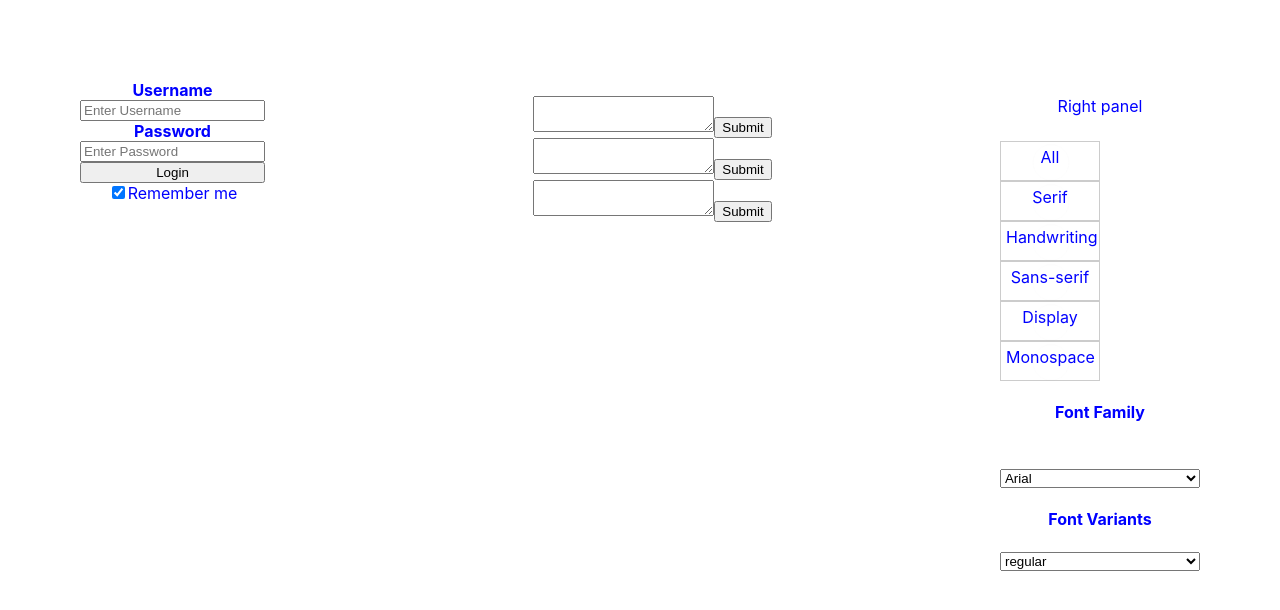
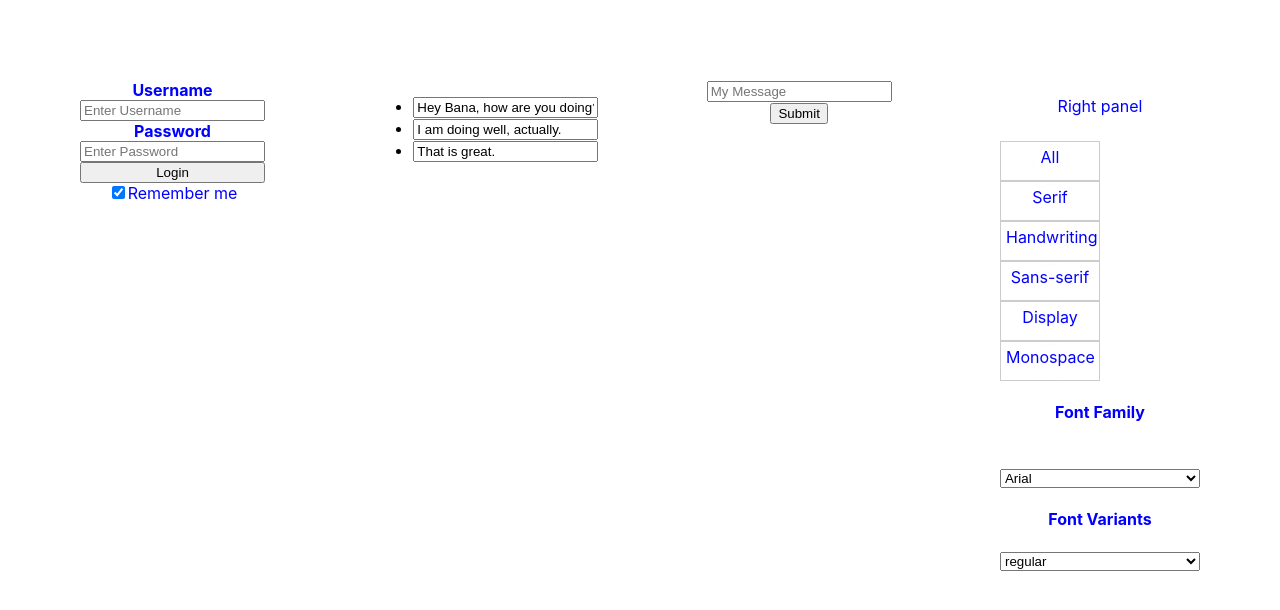
Before and after one commit to BandanaKM/google-fonts-app, a React (Create React App) app: page / in a window 1280 px wide. Shown: the top 610 px of the page. Built offline with nearby package versions, Linux system fonts and the light colour scheme.

Commit message:
add form component

```diff
--- a/src/App.js
+++ b/src/App.js
@@ -1,33 +1,91 @@
 import React, { Component } from 'react';
 import './App.css';
+import FontFormList from './FontFormList';
 import LeftPanel from './LeftPanel';
-import FontFormList from './FontFormList';
 import RightPanel from './RightPanel';
 
+
 class App extends Component {
-  constructor(props) {
-    super(props);
-    this.state = {
-      value: '',
+  state = {
+    pendingMessage: "",
     formEntries: [
       {
-          text: 'Sample text',
+        text: 'Hey Bana, how are you doing?',
+        isEditing: false,
       },
       {
-          text: 'Sample text',
+        text: 'I am doing well, actually.',
+        isEditing: false,
       },
       {
-          text: 'Sample text',
-        },
+        text: 'That is great.',
+        isEditing: false,
+      }
     ]
+  }
+
+  toggleIsEditingAt = (isEditing, indexToChange) =>
+   this.setState({
+     messages: this.state.formEntries.map((formEntry, index) => {
+       if (index === indexToChange) {
+         return {
+           ...formEntry,
+           isEditing: !formEntry[isEditing]
          };
        }
+        return formEntry;
+     })
+   });
+
+   setFormEntryAt = (text, indexToChange) =>
+     this.setState({
+       formEntries: this.state.formEntries.map((formEntry, index) => {
+         if (index === indexToChange) {
+           return {
+             ...formEntry,
+             text
+           };
+         }
+          return formEntry;
+       })
+   });
+
+   newFormEntrySubmitHandler = e => {
+     e.preventDefault();
+     this.setState({
+       formEntries: [
+         ...this.state.formEntries,
+        {
+          text: this.state.pendingMessage,
+          isEditing: false,
+        }
+       ],
+       pendingMessage: ''
+     });
+   }
+
 
   render() {
     return (
       <div className="App">
         <LeftPanel />
-         <FontFormList formEntries={this.state.formEntries} />
+        <FontFormList
+          formEntries={this.state.formEntries}
+          toggleIsEditingAt={this.toggleIsEditingAt}
+          setFormEntryAt={this.setFormEntryAt}
+          pendingMessage={this.state.pendingMessage}
+        />
+        <form onSubmit={this.newMessageSubmitHandler}>
+         <input
+           type="text"
+           onChange={this.handleMessageInput}
+           value={this.state.pendingMessage}
+           placeholder="My Message"
+         />
+         <div className="counter">
+          <button type="submit" name="submit" value="submit">Submit</button>
+         </div>
+       </form>
         <RightPanel />
       </div>
     );
--- /dev/null
+++ b/src/FontFormList/FontForm/EditFont/index.js
@@ -0,0 +1,23 @@
+import React, { Component } from 'react';
+import PropTypes from 'prop-types';
+
+class EditFont extends Component {
+  render(){
+    const { handleFormEdits, children } = this.props;
+    console.log(children);
+    return(
+      <input
+        type="text"
+        value={children.text}
+        onChange={handleFormEdits}
+      />
+    );
+  }
+}
+
+EditFont.propTypes = {
+  isEditing: PropTypes.bool,
+  handleFormEdits: PropTypes.func,
+}
+
+export default EditFont;
--- a/src/FontFormList/FontForm/index.js
+++ b/src/FontFormList/FontForm/index.js
@@ -1,35 +1,27 @@
 import React, { Component } from 'react';
+import PropTypes from 'prop-types';
+import EditFont from './EditFont';
 import './styles.css';
 
 class FontForm extends Component {
-  constructor(props) {
-    super(props);
-    this.state = {
-      value: ''
-    };
-
-    this.handleChange = this.handleChange.bind(this);
-    this.handleSubmit = this.handleSubmit.bind(this);
-  }
-
-  handleChange(event) {
-    this.setState({value: event.target.value});
-  }
-
-  handleSubmit(event) {
-    event.preventDefault();
-  }
-
   render() {
+   const { setFormEntry, entry } = this.props;
     return (
-      <form onSubmit={this.handleSubmit}>
-        <label>
-          <textarea value={this.state.value} onChange={this.handleChange} />
-        </label>
-        <input type="submit" value="Submit" />
-      </form>
+      <li className="fontForm">
+        <EditFont handleFormEdits={e => setFormEntry(e.target.value)}>
+          {entry}
+        </EditFont>
+      </li>
     );
   }
 }
 
+FontForm.propTypes = {
+  entry: PropTypes.object,
+  setFormEntry: PropTypes.func,
+  handleToggleEditing: PropTypes.func,
+  newFormEntrySubmitHandler: PropTypes.func,
+}
+
+
 export default FontForm;
--- a/src/FontFormList/index.js
+++ b/src/FontFormList/index.js
@@ -5,11 +5,18 @@ import FontForm from './FontForm';
 
 class FontFormList extends Component {
   render() {
-    const { formEntries } = this.props;
+    const { formEntries, setFormEntryAt, toggleIsEditingAt, newFormEntrySubmitHandler } = this.props;
     return (
       <ul>
         {formEntries.map((entry, index) =>
-          <FontForm key={index} entry={entry.text} />
+          <FontForm
+            key={index}
+            entry={entry}
+            setFormEntry={text => setFormEntryAt(text, index)}
+            handleToggleEditing={() => toggleIsEditingAt(index)}
+            isEditing={entry.isEditing}
+            newFormEntrySubmitHandler={newFormEntrySubmitHandler}
+          />
         )}
       </ul>
     );
@@ -18,6 +25,8 @@ class FontFormList extends Component {
 
 FontFormList.propTypes = {
   formEntries: PropTypes.array,
+  setFormEntryAt: PropTypes.func,
+  toggleIsEditingAt: PropTypes.func,
 }
 
 export default FontFormList;
--- a/src/LeftPanel/index.js
+++ b/src/LeftPanel/index.js
@@ -5,9 +5,9 @@ class LeftPanel extends Component {
   render() {
     return (
       <div className="LeftPanel">
-        <label for="uname"><b>Username</b></label>
+        <label htmlFor="uname"><b>Username</b></label>
         <input type="text" placeholder="Enter Username" name="uname" required />
-        <label for="psw"><b>Password</b></label>
+        <label htmlFor="psw"><b>Password</b></label>
         <input type="password" placeholder="Enter Password" name="psw" required />
         <button type="submit">Login</button>
         <label>
--- a/src/RightPanel/Classification/index.js
+++ b/src/RightPanel/Classification/index.js
@@ -7,27 +7,27 @@ class Classification extends Component {
       <ul className="classificationSelect">
       <li>
           <input type="radio" id="all" name="all" />
-          <label for="all">All</label>
+          <label htmlFor="all">All</label>
       </li>
       <li>
           <input type="radio" id="serif" name="all" />
-          <label for="serif">Serif</label>
+          <label htmlFor="serif">Serif</label>
       </li>
       <li>
           <input type="radio" id="handwriting" name="all" />
-          <label for="handwriting">Handwriting</label>
+          <label htmlFor="handwriting">Handwriting</label>
       </li>
       <li>
           <input type="radio" id="sans-serif" name="all" />
-          <label for="sans-serif">Sans-serif</label>
+          <label htmlFor="sans-serif">Sans-serif</label>
       </li>
       <li>
           <input type="radio" id="display" name="all" />
-          <label for="display">Display</label>
+          <label htmlFor="display">Display</label>
       </li>
       <li>
           <input type="radio" id="monospace" name="all" />
-          <label for="monospace">Monospace</label>
+          <label htmlFor="monospace">Monospace</label>
       </li>
       </ul>
     );
```
Also changed, not shown: src/FontFormList/FontForm/EditFont/styles.scss (added). Lines whose indentation alone changed are shown as unchanged.
